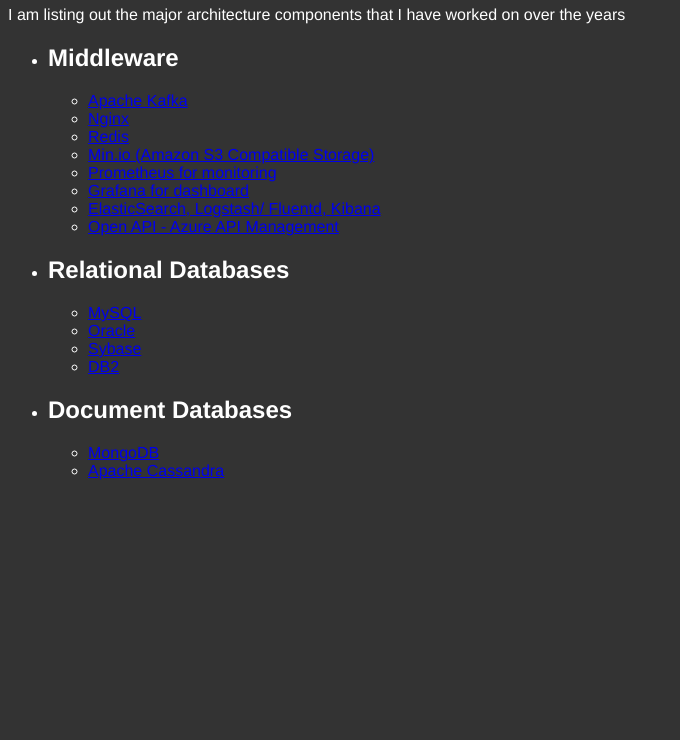
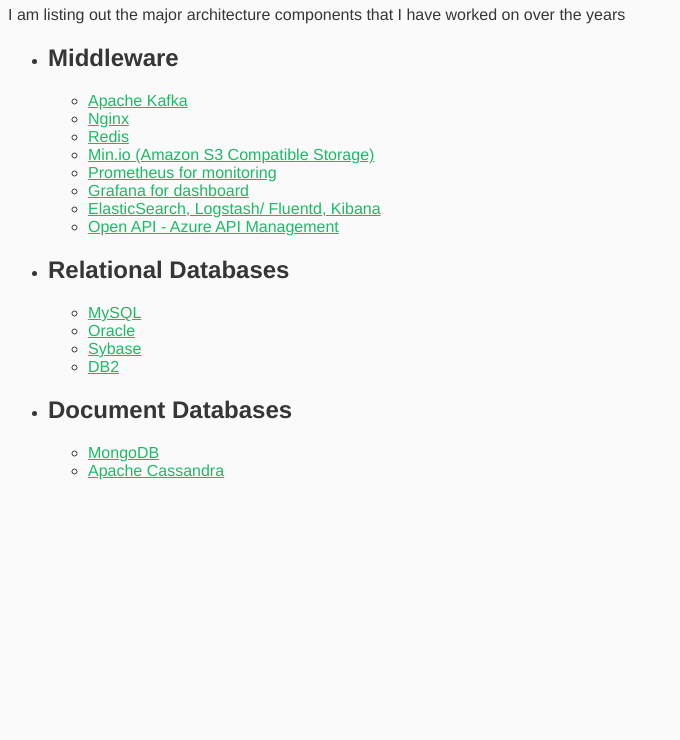
Before and after one commit to kokwong/kokwong.github.io, a plain HTML site: page index.html in a window 1280 px wide. Shown: the part 60-800 px from the top of the page, without its empty margins (0-680 px from the left). Drawn offline with Linux system fonts and the light colour scheme.

Commit message:
Update the style to a little bit natural colour

```diff
--- a/styles/main.css
+++ b/styles/main.css
@@ -1,5 +1,9 @@
 body {
     font-family: Helvetica, sans-serif;
-    background-color: #333;
-    color: white;
+    background-color: #fafafa;
+    color: #363636;
 }
+
+a {
+    color: #1cba66;
+}
```
